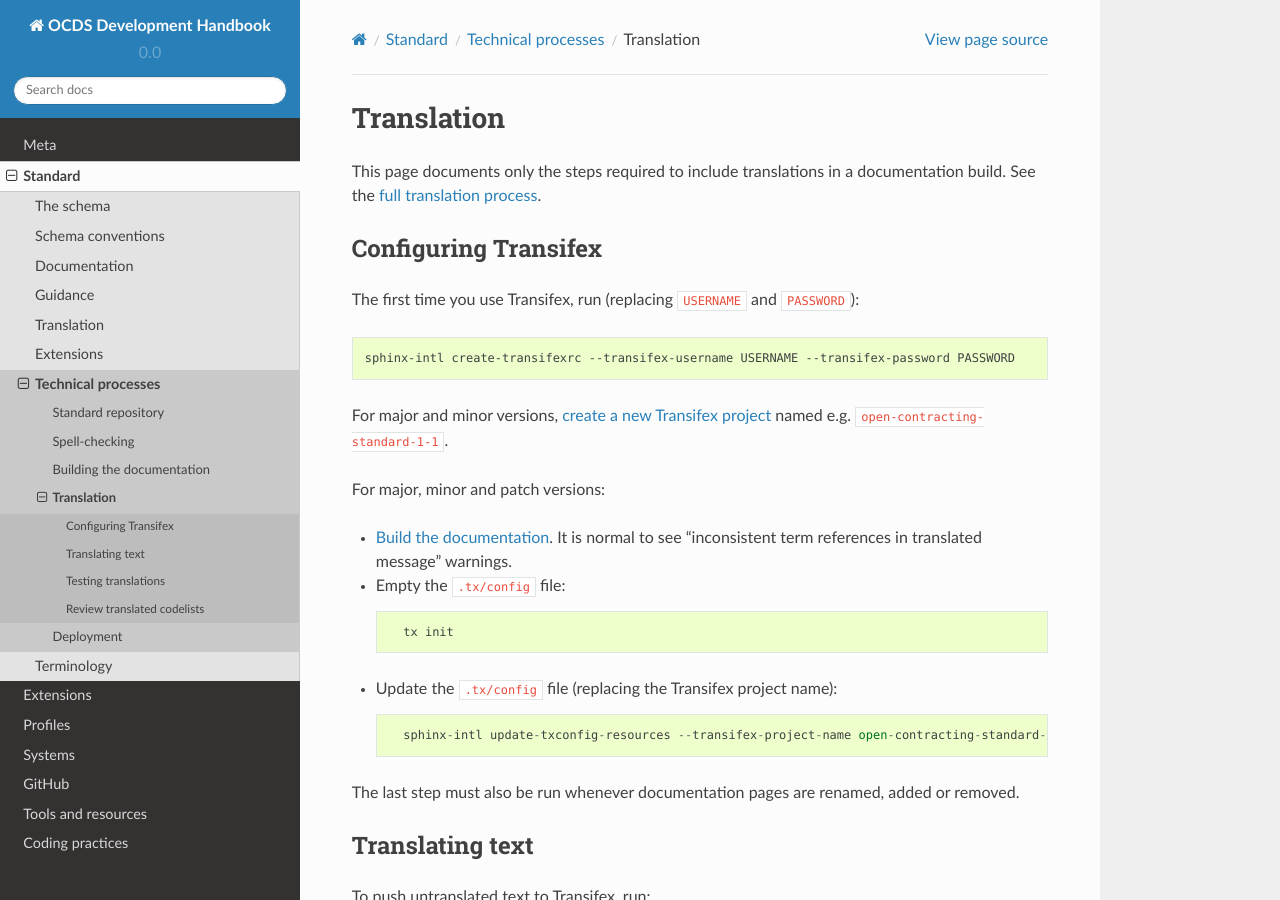
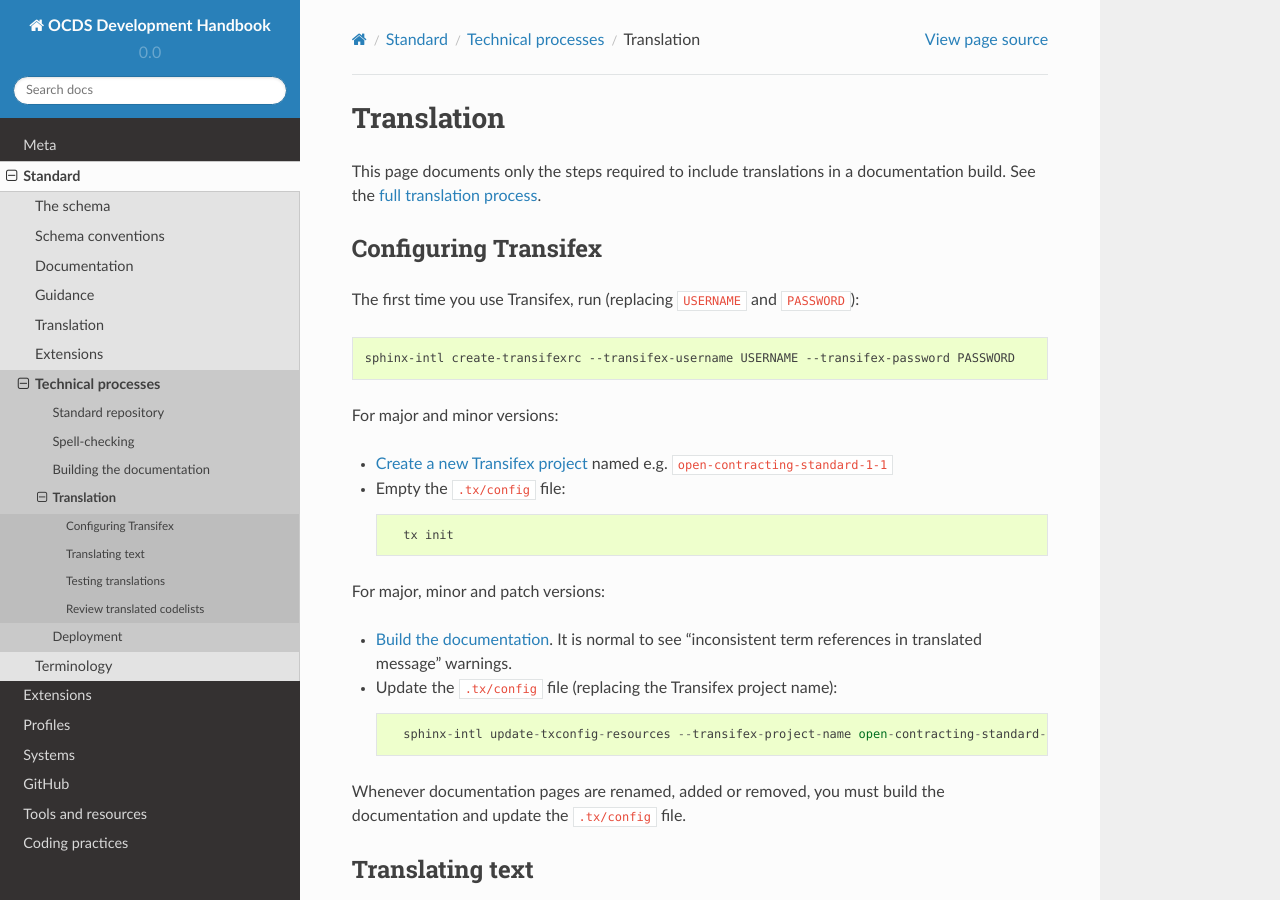
Before and after one commit to open-contracting/standard-development-handbook, a Sphinx documentation site: the page built from docs/standard/technical/translation.md, in a window 1280 px wide and 900 px high. Built offline with Sphinx 7.4.7 and the Read the Docs theme 2.0.0, drawn with Linux system fonts in a browser that asks for light colours.

Commit message:
Update order of instructions

````diff
--- a/docs/standard/technical/translation.md
+++ b/docs/standard/technical/translation.md
@@ -10,20 +10,21 @@ The first time you use Transifex, run (replacing `USERNAME` and `PASSWORD`):
 sphinx-intl create-transifexrc --transifex-username USERNAME --transifex-password PASSWORD
 ```
 
-For major and minor versions, [create a new Transifex project](https://www.transifex.com/OpenDataServices/) named e.g. `open-contracting-standard-1-1`.
+For major and minor versions:
+
+* [Create a new Transifex project](https://www.transifex.com/OpenDataServices/) named e.g. `open-contracting-standard-1-1`
+* Empty the `.tx/config` file:
+
+        tx init
 
 For major, minor and patch versions:
 
 * [Build the documentation](build). It is normal to see "inconsistent term references in translated message" warnings.
-* Empty the `.tx/config` file:
-
-        tx init
-
 * Update the `.tx/config` file (replacing the Transifex project name):
 
         sphinx-intl update-txconfig-resources --transifex-project-name open-contracting-standard-1-1 --pot-dir build/locale --locale-dir standard/docs/locale
 
-The last step must also be run whenever documentation pages are renamed, added or removed.
+Whenever documentation pages are renamed, added or removed, you must build the documentation and update the `.tx/config` file.
 
 ## Translating text
 
````
